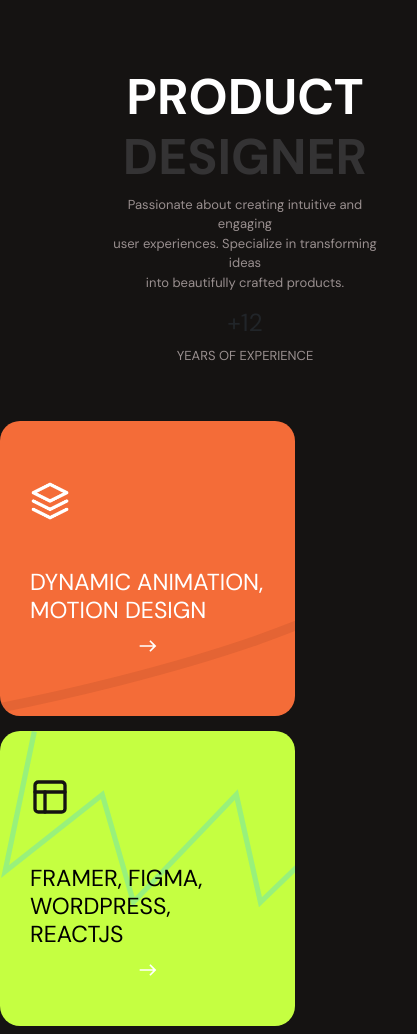
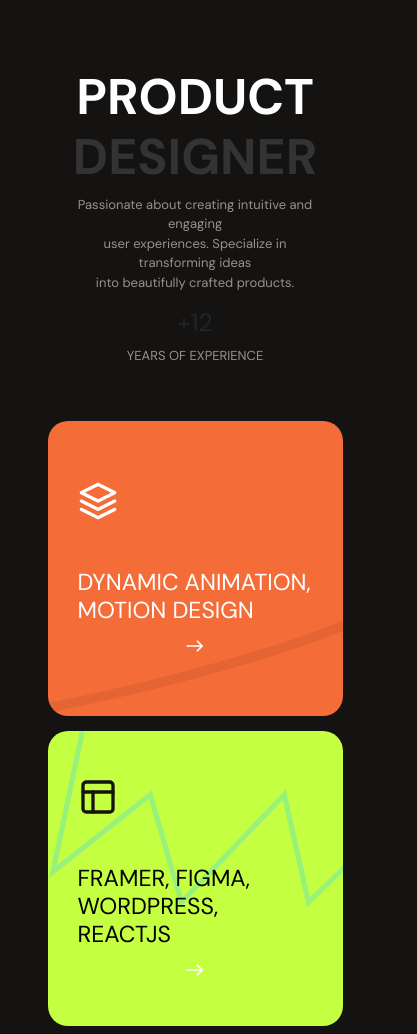
Before and after one commit to Sanjib983/Sawad-Portfolio, a plain HTML site: page index.html in a window 390 px wide. Shown: the part 526-1560 px from the top of the page, 417 px wide, since content can reach past the window. Drawn offline with nearby package versions, Linux system fonts and the light colour scheme.

Commit message:
Add files via upload

```diff
--- a/style.css
+++ b/style.css
@@ -231,9 +231,10 @@
     .right_con_1{
         display: flex;
         flex-direction: column;
+        align-items: center;
         justify-content: center;
-        margin-top: 50px;
-        margin-left: 20px;
+        margin-top: 0px;
+        margin-right: 100px;
     }
 
     .right_con {
@@ -293,6 +294,8 @@
 
     .bbooxx {
         flex-direction: column;
+        align-items: center;
+        justify-content: center;
         gap: 15px;
     }
 
```
